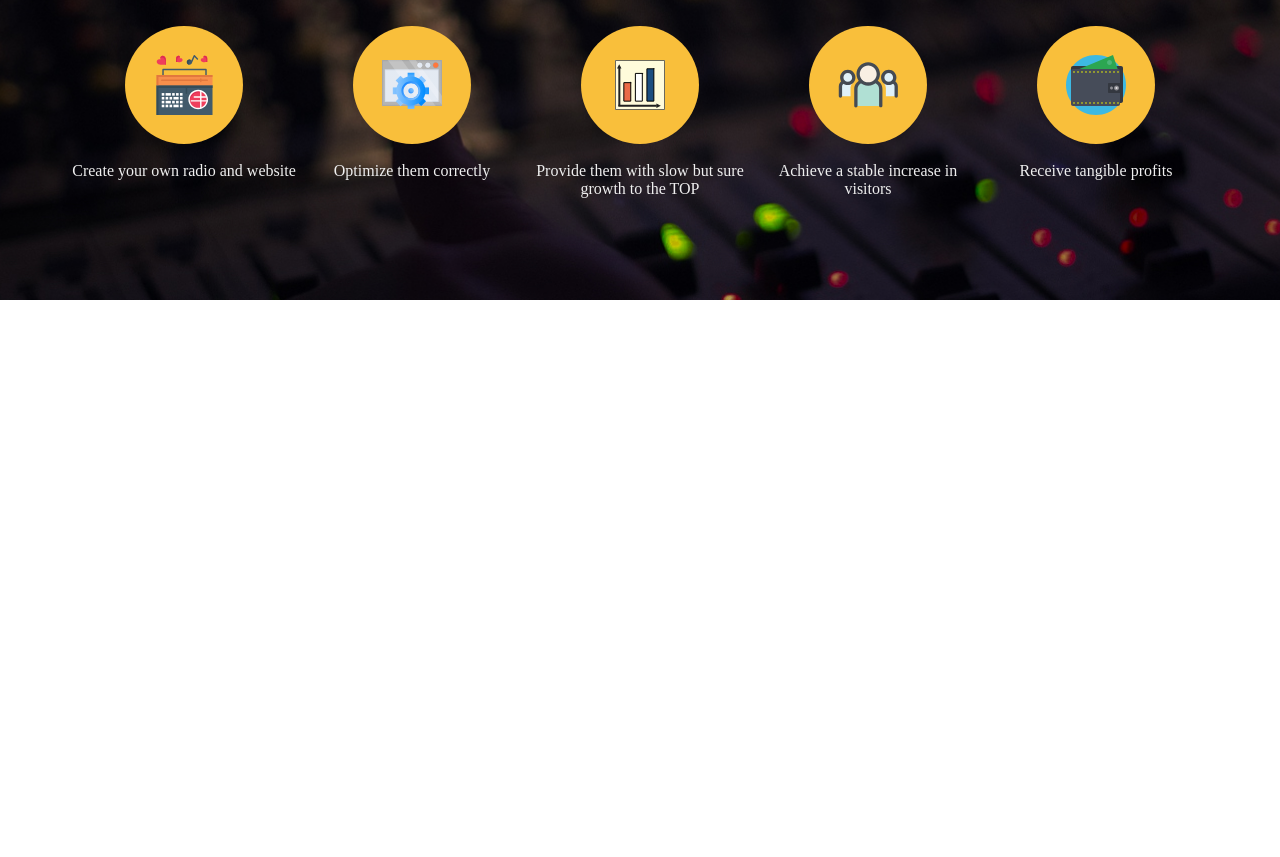
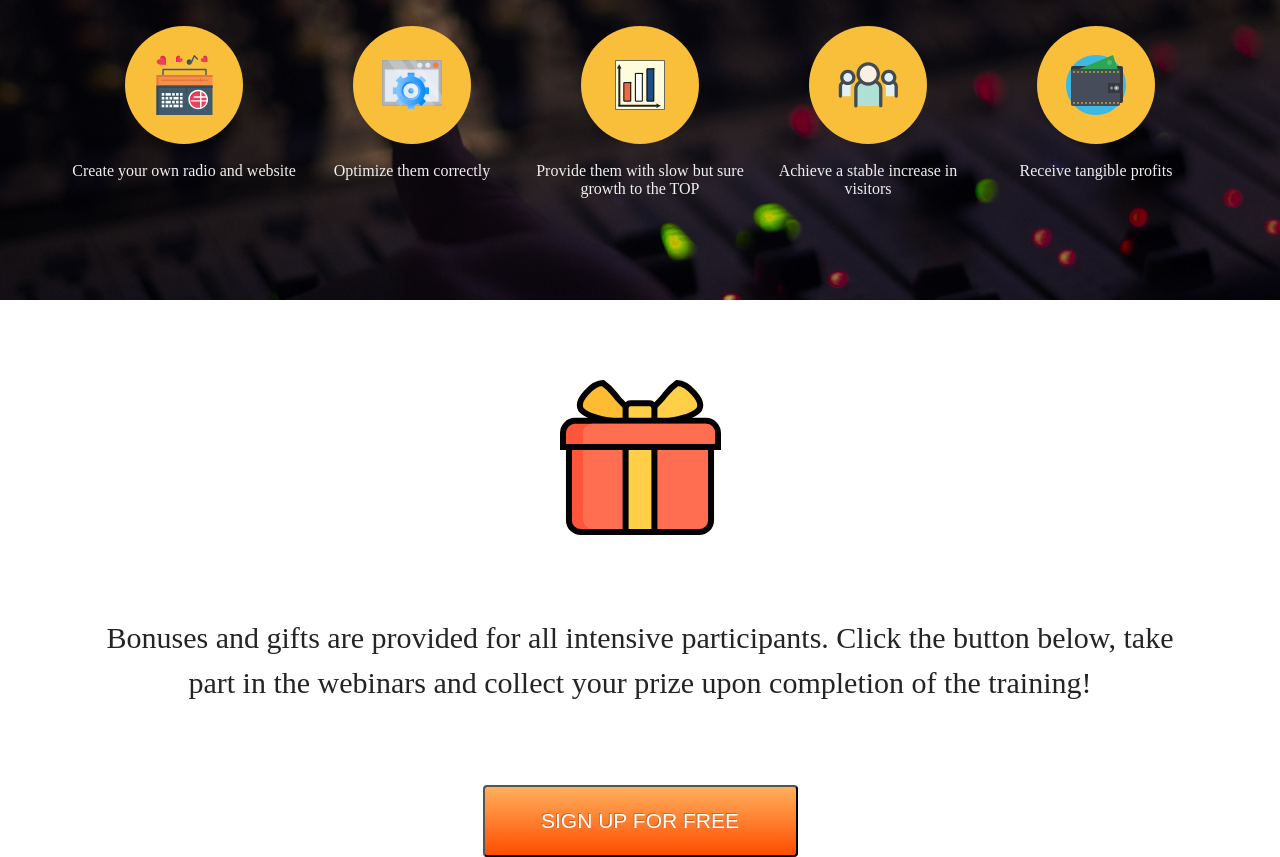
Before and after one commit to Valerii-Hud/create-own-radio, a plain HTML site: page src/index.html in a window 1280 px wide. Shown: the part 2136-2993 px from the top of the page. Before the commit the page ends 2436 px from the top, so only its background shows below. Drawn offline with Linux system fonts and the light colour scheme.

Commit message:
Created fifth section

```diff
--- a/src/css/style.css
+++ b/src/css/style.css
@@ -256,3 +256,24 @@
     font-weight: 300;
   }
 }
+
+/** Bonus section styles **/
+
+.bonus {
+  padding-top: 80px;
+  .bonus__img {
+    display: block;
+    margin: 0 auto;
+  }
+  .bonus__descr {
+    margin: 80px 10px 0 10px;
+    font-weight: 500;
+    color: #242424;
+    font-size: 30px;
+    text-align: center;
+    line-height: 45px;
+  }
+  .bonus__btn {
+    margin-top: 80px;
+  }
+}
--- a/src/index.html
+++ b/src/index.html
@@ -199,6 +199,18 @@
         </div>
       </section>
       <!--* Skills section END here *-->
+
+      <section class="bonus">
+        <div class="container">
+          <img src="icons/present.svg" alt="present" class="bonus__img" />
+          <p class="bonus__descr">
+            Bonuses and gifts are provided for all intensive participants. Click
+            the button below, take part in the webinars and collect your prize
+            upon completion of the training!
+          </p>
+          <button class="btn bonus__btn">Sign up for free</button>
+        </div>
+      </section>
     </main>
   </body>
 </html>
```
